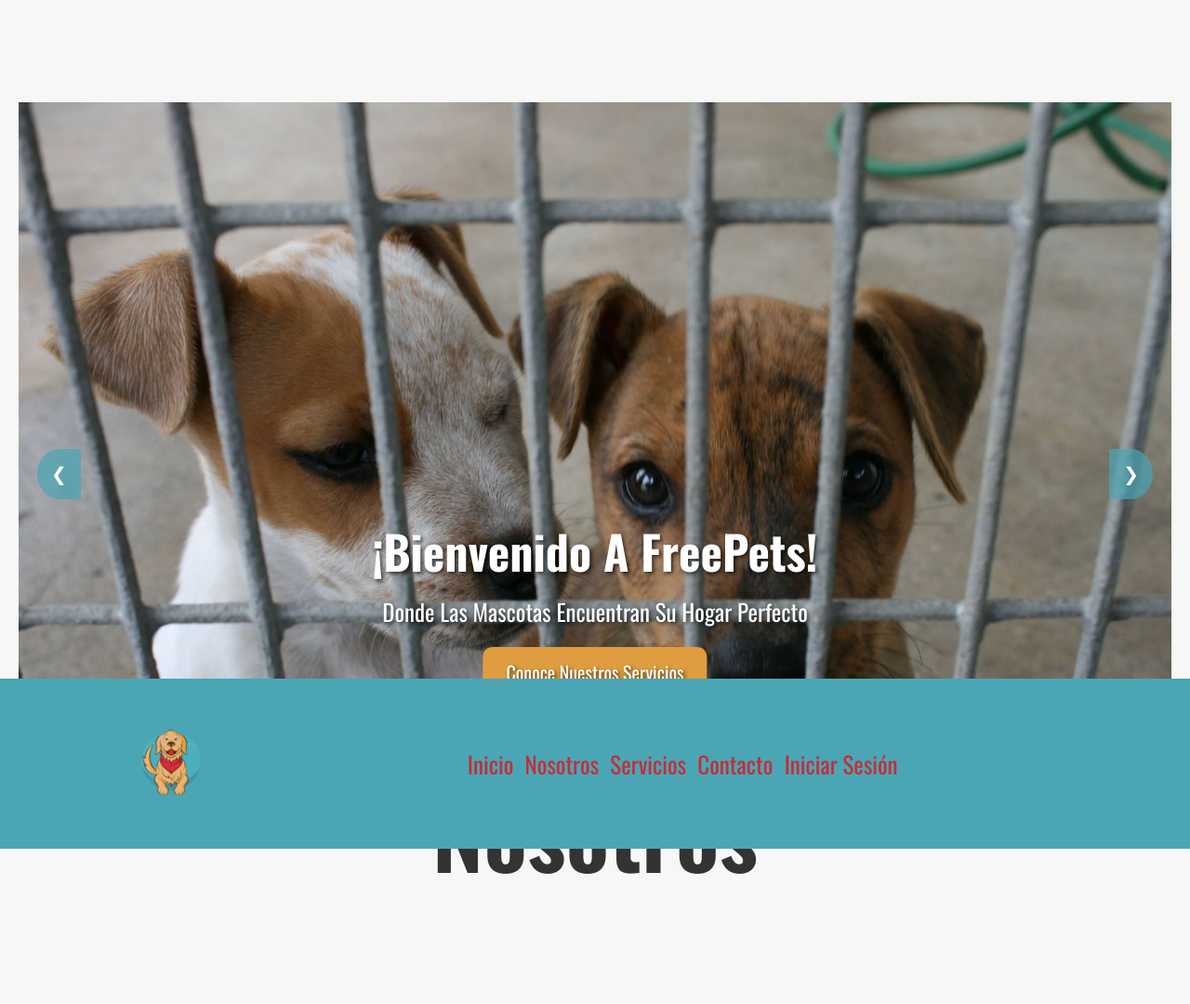
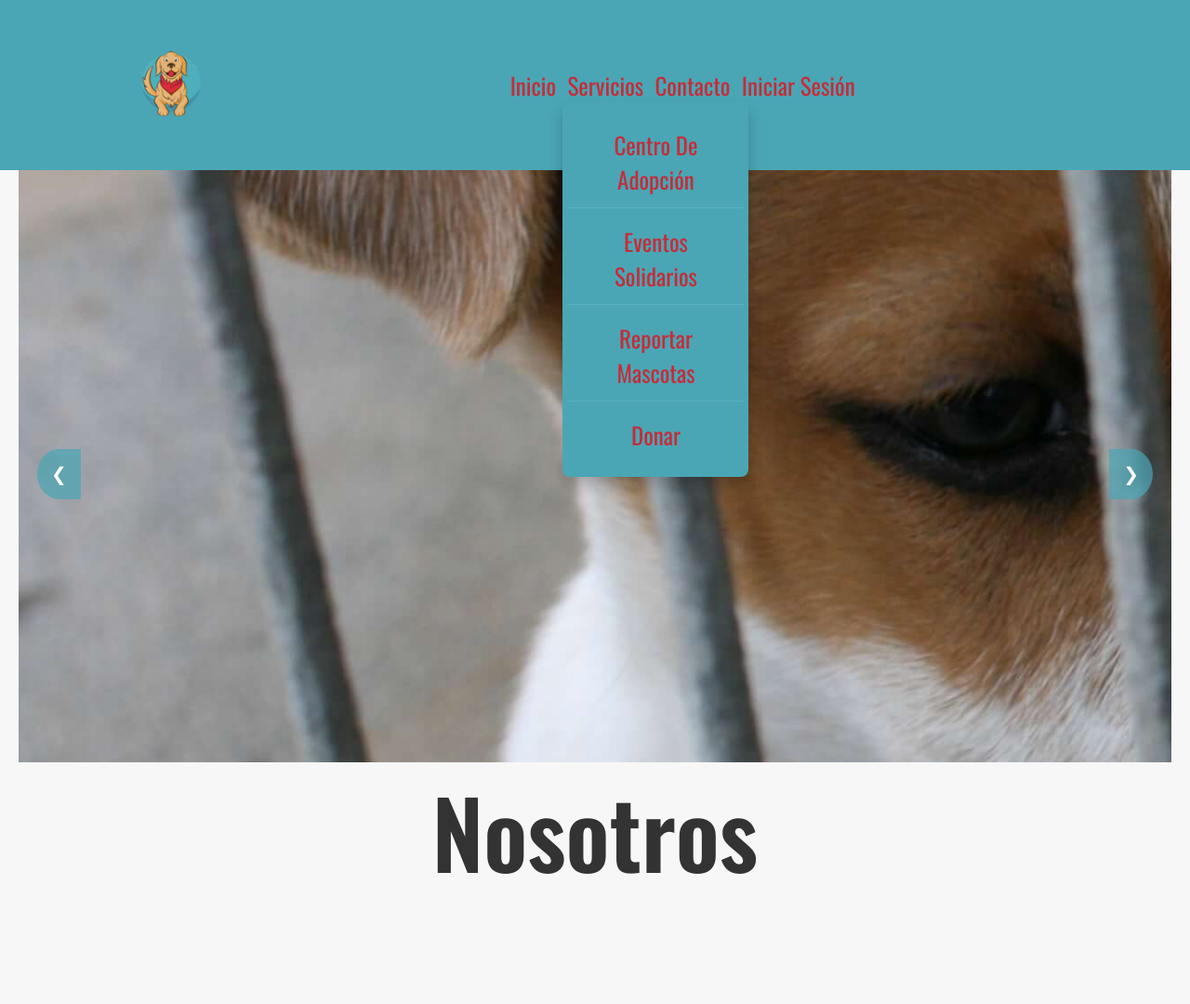
Before and after one commit to JD0736/FreePets, a PHP site: page / in a window 1280 px wide, after a click on "Servicios". Shown: the top 1080 px of the page at 93% size. Run offline with PHP 8.4, Linux system fonts and the light colour scheme.

Commit message:
Describe tus cambios aquí

```diff
--- a/index.html
+++ b/index.html
@@ -20,22 +20,13 @@
             <a href="#home">Inicio</a>
 
         <div class="dropdown">
-    <a href="#about" class="dropbtn">Nosotros</a>
-    <div class="dropdown-content">
-      <a href="mision_y_vision.html">Misión y Visión</a>
-    </div>
-  </div>
   <a href="#services" class="dropbtn">Servicios</a>
   <div class="dropdown-content">
     <a href="adopcion.html">Centro de adopción</a>
+    <a href="eventos.html">Eventos solidarios</a>
+    <a href="reportes.html">Reportar mascotas</a>
+    <a href="donacion.html">Donar</a>
   </div>
-        <div class="dropdown-content">
-      <a href="eventos.html">Eventos solidarios</a>
-    </div>
-        <div class="dropdown-content">
-      <a href="reportes.html">Reportar mascotas</a>
-          <div class="dropdown-content">
-      <a href="donacion.html">Donar</a>
 </div>
     </div>
   </div>
@@ -95,19 +86,19 @@
     <section class="content services" id="services">
         <h2 class="title">Servicios</h2>
         <div class="service-grid">
-            <div class="service-item">
+            <div class="service-item" onclick="window.location.href='adopcion.html'">
     <img src="multimedia/perro y humano.avif" alt="Adopciones">
-                <a href="adopcion.html"><div class="btn">Centro de adopción</div></a>
+    <div class="btn">Centro de adopción</div>
 </div>
-            <div class="service-item">
+<div class="service-item" onclick="window.location.href='eventos.html'">
     <img src="multimedia/eventos.jpg" alt="Eventos">
     <div class="btn">Eventos solidarios</div>
 </div>
-            <div class="service-item">
+<div class="service-item" onclick="window.location.href='reportes_mascotas_situaciones.html'">
     <img src="multimedia/perro abandonado.jpg" alt="Reportes">
-                <div class="btn">Reportar mascotas </div>
+    <div class="btn">Reportar mascotas</div>
 </div>
-             <div class="service-item">
+<div class="service-item" onclick="window.location.href='donacion.html'">
     <img src="multimedia/descargar.png" alt="Donar">
     <div class="btn">Donar</div>
 </div>
--- a/js/script.js
+++ b/js/script.js
@@ -8,7 +8,22 @@
   };
 }
 
+// --- Sistema de tabs para login/registro ---
+document.addEventListener('DOMContentLoaded', function() {
+  const tabs = document.querySelectorAll(".tab");
+  const contents = document.querySelectorAll(".form-content");
 
+  if (tabs.length > 0) {
+    tabs.forEach(tab => {
+      tab.addEventListener("click", () => {
+        tabs.forEach(t => t.classList.remove("active"));
+        contents.forEach(c => c.classList.remove("active"));
+        tab.classList.add("active");
+        document.getElementById(tab.dataset.target).classList.add("active");
+      });
+    });
+  }
+});
 
 // --- Alternar secciones en adopcion.html ---
 function mostrarSeccion(seccion) {
@@ -19,6 +34,9 @@
     ver.style.display = seccion === 'ver' ? 'block' : 'none';
     registro.style.display = seccion === 'registro' ? 'block' : 'none';
   }
+}
+
+// --- Funciones de reportes ---
 function enviarReporteMascota() {
   const datos = {
     tipo: document.getElementById('tipoMascota').value,
@@ -41,37 +59,28 @@
   alert("Reporte de situación enviado:\n" + JSON.stringify(datos, null, 2));
 }
 
-    const tabs = document.querySelectorAll(".tab");
-    const contents = document.querySelectorAll(".form-content");
-
-    tabs.forEach(tab => {
-      tab.addEventListener("click", () => {
-        tabs.forEach(t => t.classList.remove("active"));
-        contents.forEach(c => c.classList.remove("active"));
-        tab.classList.add("active");
-        document.getElementById(tab.dataset.target).classList.add("active");
-      });
-    });
-
-    // Carrusel functionality
+// --- Carrusel functionality ---
 document.addEventListener('DOMContentLoaded', function() {
   const carousel = document.getElementById('carousel-images');
-    const images = document.querySelectorAll('.carousel img');
   const prevBtn = document.getElementById('prevBtn');
   const nextBtn = document.getElementById('nextBtn');
   const indicators = document.querySelectorAll('.carousel-indicator');
 
+  if (!carousel) return;
+
+  const slides = document.querySelectorAll('.carousel-slide');
   let currentIndex = 0;
-    const totalImages = images.length;
+  const totalSlides = slides.length;
 
   // Configurar el ancho del carrusel
-    carousel.style.width = `${totalImages * 100}%`;
+  carousel.style.width = `${totalSlides * 100}%`;
 
   // Actualizar carrusel
   function updateCarousel() {
-        carousel.style.transform = `translateX(-${currentIndex * (100 / totalImages)}%)`;
+    carousel.style.transform = `translateX(-${currentIndex * (100 / totalSlides)}%)`;
 
     // Actualizar indicadores
+    if (indicators.length > 0) {
       indicators.forEach((indicator, index) => {
         if (index === currentIndex) {
           indicator.classList.add('active');
@@ -79,27 +88,28 @@
           indicator.classList.remove('active');
         }
       });
+    }
 
     // Reiniciar temporizador de auto-avance
     clearInterval(autoAdvance);
-        autoAdvance = setInterval(nextImage, 5000);
+    autoAdvance = setInterval(nextSlide, 5000);
   }
 
-    // Avanzar a la siguiente imagen
-    function nextImage() {
-        currentIndex = (currentIndex + 1) % totalImages;
+  // Avanzar a la siguiente slide
+  function nextSlide() {
+    currentIndex = (currentIndex + 1) % totalSlides;
     updateCarousel();
   }
 
-    // Retroceder a la imagen anterior
-    function prevImage() {
-        currentIndex = (currentIndex - 1 + totalImages) % totalImages;
+  // Retroceder a la slide anterior
+  function prevSlide() {
+    currentIndex = (currentIndex - 1 + totalSlides) % totalSlides;
     updateCarousel();
   }
 
   // Event listeners para botones
-    nextBtn.addEventListener('click', nextImage);
-    prevBtn.addEventListener('click', prevImage);
+  if (nextBtn) nextBtn.addEventListener('click', nextSlide);
+  if (prevBtn) prevBtn.addEventListener('click', prevSlide);
 
   // Event listeners para indicadores
   indicators.forEach((indicator, index) => {
@@ -110,7 +120,7 @@
   });
 
   // Auto-avance cada 5 segundos
-    let autoAdvance = setInterval(nextImage, 5000);
+  let autoAdvance = setInterval(nextSlide, 5000);
 
   // Pausar auto-avance al pasar el mouse sobre el carrusel
   carousel.addEventListener('mouseenter', () => {
@@ -119,11 +129,77 @@
 
   // Reanudar auto-avance al quitar el mouse del carrusel
   carousel.addEventListener('mouseleave', () => {
-        autoAdvance = setInterval(nextImage, 5000);
+    autoAdvance = setInterval(nextSlide, 5000);
   });
 
   // Inicializar carrusel
   updateCarousel();
 });
 
+// --- Navegación de cards de servicios ---
+document.addEventListener('DOMContentLoaded', function() {
+  const serviceCards = document.querySelectorAll('.service-item');
+
+  serviceCards.forEach(card => {
+    card.addEventListener('click', function(e) {
+      // Evitar que se active si se hace clic en un enlace dentro de la card
+      if (e.target.tagName === 'A' || e.target.closest('a')) return;
+
+      const btn = this.querySelector('.btn');
+      if (btn) {
+        const link = btn.closest('a');
+        if (link && link.href) {
+          window.location.href = link.href;
+        } else if (btn.textContent.includes('adopción')) {
+          window.location.href = 'adopcion.html';
+        } else if (btn.textContent.includes('Eventos')) {
+          window.location.href = 'eventos.html';
+        } else if (btn.textContent.includes('Reportar')) {
+          window.location.href = 'reportes.html';
+        } else if (btn.textContent.includes('Donar')) {
+          window.location.href = 'donacion.html';
         }
+      }
+    });
+  });
+});
+
+// --- Dropdown de servicios ---
+document.addEventListener('DOMContentLoaded', function() {
+  const dropdowns = document.querySelectorAll('.dropdown');
+
+  dropdowns.forEach(dropdown => {
+    const dropbtn = dropdown.querySelector('.dropbtn');
+
+    if (dropbtn) {
+      // Cerrar otros dropdowns al abrir uno
+      dropbtn.addEventListener('click', function(e) {
+        e.preventDefault();
+
+        // Cerrar otros dropdowns
+        dropdowns.forEach(otherDropdown => {
+          if (otherDropdown !== dropdown) {
+            otherDropdown.querySelector('.dropdown-content').style.display = 'none';
+          }
+        });
+
+        // Alternar el dropdown actual
+        const content = this.nextElementSibling;
+        if (content.style.display === 'block') {
+          content.style.display = 'none';
+        } else {
+          content.style.display = 'block';
+        }
+      });
+    }
+  });
+
+  // Cerrar dropdowns al hacer clic fuera
+  document.addEventListener('click', function(e) {
+    if (!e.target.matches('.dropbtn') && !e.target.closest('.dropdown')) {
+      dropdowns.forEach(dropdown => {
+        dropdown.querySelector('.dropdown-content').style.display = 'none';
+      });
+    }
+  });
+});
--- a/vista/style.css
+++ b/vista/style.css
@@ -702,6 +702,65 @@
         bottom: 1rem;
     }
 }
+/* --- Corrección para dropdowns --- */
+.dropdown {
+  position: relative;
+  display: inline-block;
+}
+
+.dropdown-content {
+  display: none;
+  position: absolute;
+  background-color: #4aa6b5;
+  min-width: 200px;
+  box-shadow: 0px 8px 16px rgba(0,0,0,0.2);
+  z-index: 1000;
+  border-radius: 8px;
+  padding: 10px 0;
+}
+
+.dropdown-content a {
+  display: block;
+  color: white;
+  padding: 12px 16px;
+  text-decoration: none;
+  font-size: 2rem;
+  border-bottom: 1px solid rgba(255,255,255,0.1);
+}
+
+.dropdown-content a:last-child {
+  border-bottom: none;
+}
+
+.dropdown-content a:hover {
+  background-color: #3b8c9a;
+}
+
+/* Mostrar dropdown al hacer clic */
+.dropdown:hover .dropdown-content,
+.dropdown-content.show {
+  display: block;
+}
+
+/* Para dispositivos móviles */
+@media (max-width: 991px) {
+  .dropdown-content {
+    position: static;
+    box-shadow: none;
+    background-color: transparent;
+    display: none;
+  }
+
+  .dropdown-content a {
+    color: #c62c38;
+    padding: 15px 20px;
+    font-size: 2.5rem;
+  }
+
+  .navbar.active .dropdown-content {
+    display: block;
+  }
+}
 
 .image {
     height: 300px;
@@ -792,42 +851,7 @@
 
 
 
-/* --- Menú desplegable --- */
-.dropdown {
-  position: relative;
-  display: inline-block;
-}
 
-.dropbtn {
-  cursor: pointer;
-}
-
-.dropdown-content {
-  display: none;
-  position: absolute;
-  background-color: #4aa6b5;
-  min-width: 180px;
-  box-shadow: 0px 8px 16px rgba(0,0,0,0.1);
-  z-index: 100;
-  border-radius: 6px;
-}
-
-.dropdown-content a {
-  display: block;
-  color: #446468;
-  padding: 12px 16px;
-  text-decoration: none;
-  border-bottom: 1px solid #c62c38;
-}
-
-.dropdown-content a:hover {
-  background-color: #4aa6b5;
-}
-
-/* Mostrar submenú al pasar el mouse */
-.dropdown:hover .dropdown-content {
-  display: block;
-}
 
 
 @media(max-width:991px){
```
Lines whose indentation alone changed are shown as unchanged.
